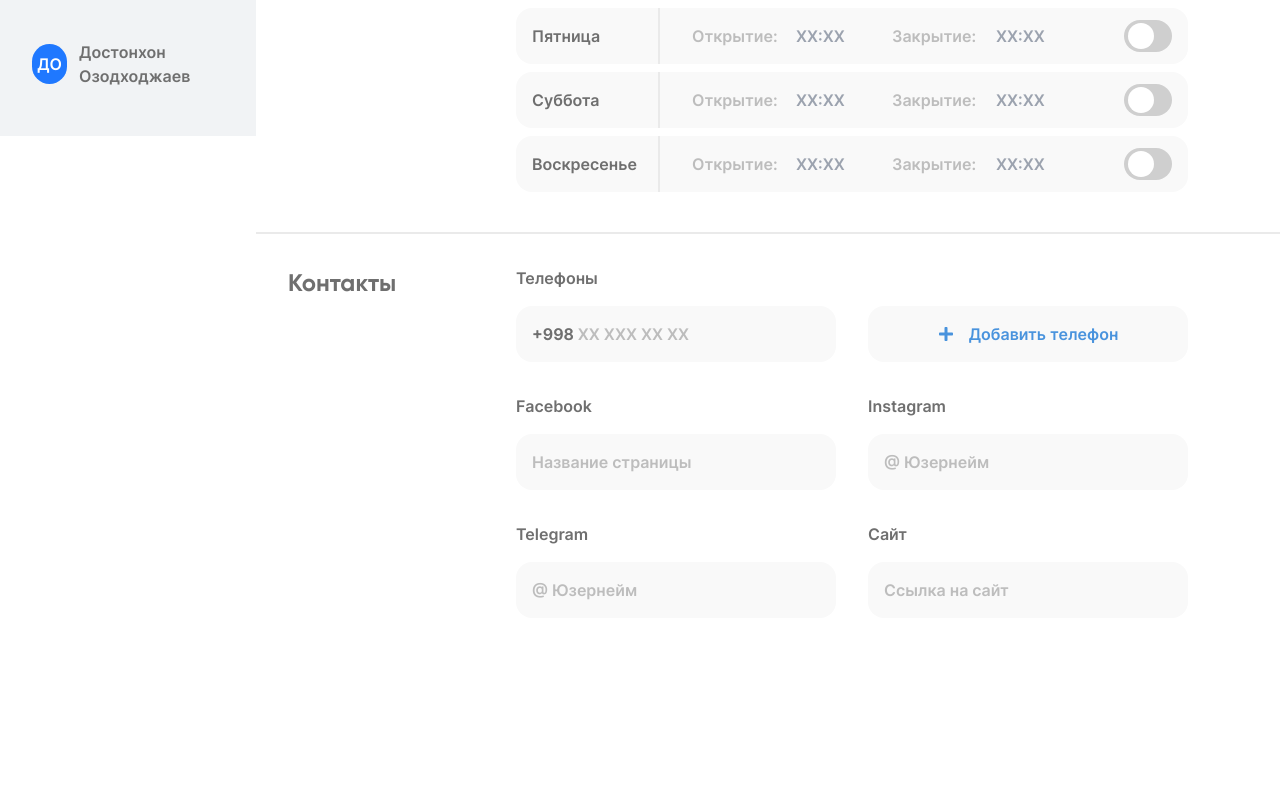
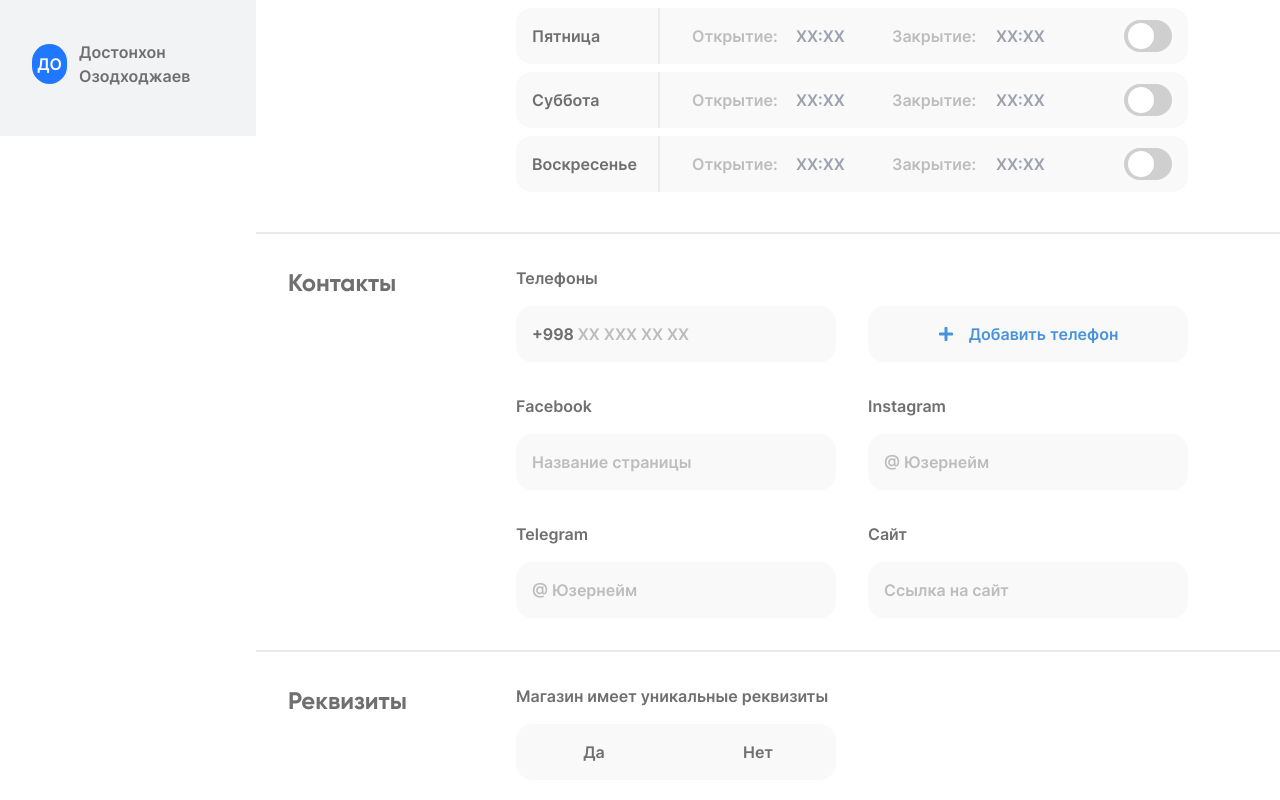
Before and after one commit to muslimbek02/store-admin, a React (Vite) app: page /add-store in a window 1280 px wide. Shown: the part 584-1384 px from the top of the page. Before the commit the page ends 1234 px from the top, so only its background shows below. Built offline with nearby package versions, Linux system fonts and the light colour scheme.

Commit message:
add AddStoreRequisites compoent

```diff
--- a/src/components/AddStoreMain/index.jsx
+++ b/src/components/AddStoreMain/index.jsx
@@ -2,6 +2,7 @@ import AddStoreHeader from "../AddStoreHeader"
 import HrLine from "../HrLine"
 import AddStoreContent from "../AddStoreContent";
 import AddStoreContact from "../AddStoreContact";
+import AddStoreRequisites from "../AddStoreRequisites";
 
 const AddStoreMain = () => {
 
@@ -12,6 +13,8 @@ const AddStoreMain = () => {
       <AddStoreContent />
       <HrLine />
       <AddStoreContact />
+      <HrLine />
+      <AddStoreRequisites />
     </div>
   )
 }
--- /dev/null
+++ b/src/components/AddStoreRequisites/index.jsx
@@ -0,0 +1,31 @@
+import ContentContainer from "../ContentContainer";
+import ContentTitle from "../ContentTitle";
+
+const AddStoreRequisites = () => {
+  return (
+    <ContentContainer>
+      <div className="w-[196px]">
+        <ContentTitle>Реквизиты</ContentTitle>
+      </div>
+      <div className="w-[calc(100%-196px)] pl-[32px]">
+        <div className="grid grid-cols-2 gap-x-[32px]">
+          <div>
+            <h6>Магазин имеет уникальные реквизиты</h6>
+            <div className="flex gap-x-[8px] mt-[16px] bg-[#F9F9F9] rounded-[16px]">
+              <label htmlFor="no-requisite" className="relative w-1/2 h-[56px] flex items-center justify-center">
+                <input type="radio" name="requisite" id="no-requisite" className="absolute left-0 top-0 invisible opacity-0" />
+                <span className="">Да</span>
+              </label>
+              <label htmlFor="yes-requisite" className="relative w-1/2 h-[56px] flex items-center justify-center">
+                <input type="radio" name="requisite" id="yes-requisite" className="absolute left-0 top-0 invisible opacity-0" />
+                <span className="">Нет</span>
+              </label>
+            </div>
+          </div>
+        </div>
+      </div>
+    </ContentContainer>
+  );
+};
+
+export default AddStoreRequisites;
```
Also changed, not shown: src/redux/slices/formDataSlice.js (+10 -8 lines).
